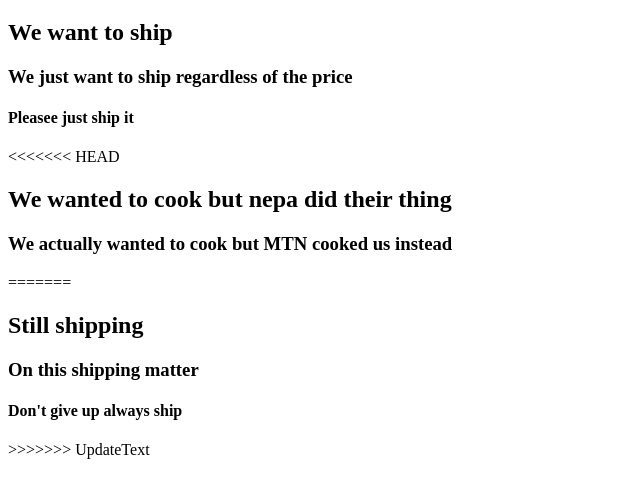
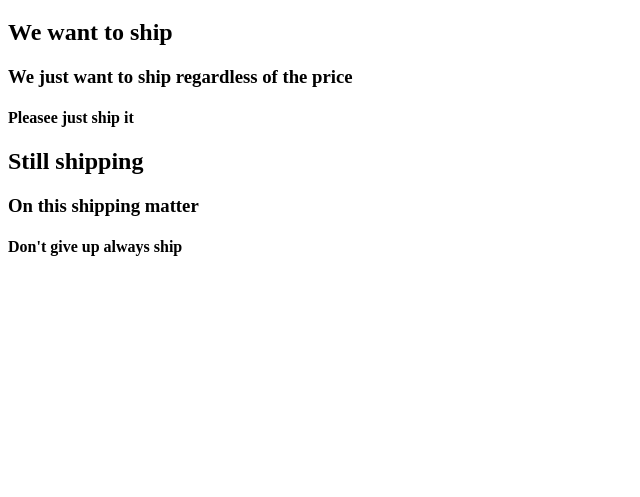
Before and after one commit to Thoobi/WorkingWithLocalRepo, a plain HTML site: page index.html in a window 1280 px wide. Shown: the part 135-632 px from the top of the page, without its empty margins (0-640 px from the left). Drawn offline with Linux system fonts and the light colour scheme.

Commit message:
Update index.html

```diff
--- a/index.html
+++ b/index.html
@@ -19,17 +19,13 @@
         <h3>We just want to ship regardless of the price</h3>
         <h4>Pleasee just ship it</h4>
     </div>
-<<<<<<< HEAD
-    <div class="cookless">
-        <h2>We wanted to cook but nepa did their thing</h2>
-        <h3>We actually wanted to cook but MTN cooked us instead</h3>
-=======
+
 
     <div class="update">
         <h2>Still shipping </h2>
         <h3>On this shipping matter</h3>
         <h4>Don't give up always ship</h4>
->>>>>>> UpdateText
+
     </div>
 </body>
 </html>
```
